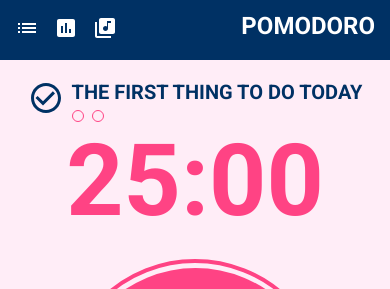
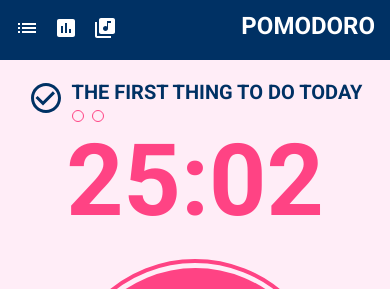
Before and after one commit to Naphro/f2e-2019-1, a Vue app: page / in a window 390 px wide. Shown: the top 289 px of the page. Built offline with nearby package versions, Linux system fonts and the light colour scheme.

Commit message:
mobile flex fix

```diff
--- a/src/App.vue
+++ b/src/App.vue
@@ -18,7 +18,7 @@
                         div.doing__status
                             div.doing__small-circle
                             div.doing__small-circle
-                div.doing__countdown 25:00
+                div.doing__countdown 25:02
             div.clock
                 div.clock__border
                     div.clock__center
@@ -152,6 +152,7 @@
         margin-right: 8px
 
     .doing__countdown
+        display: flex
         font-size: 100px
         color: $primary-color
         margin: auto
@@ -172,18 +173,22 @@
         align-items: center
         width: 270px
         border-bottom: 1px solid rgba(0, 49, 100, 0.2)
-        &:nth-of-type(1)
+
+    .todo__item:nth-of-type(1)
         margin-top: 0
-        &__play-icon
+
+    .todo__item__play-icon
         font-size: 24px
         color: $secondary-color
         width: 24px
         margin-left: auto
-        &__text
+
+    .todo__item__text
         font-size: 16px
         color: $secondary-color
         padding-left: 4px
-        &--more
+
+    .todo__item--more
         margin-top: 9px
         margin-left: auto
         font-size: 16px
```
Lines whose indentation alone changed are shown as unchanged.
